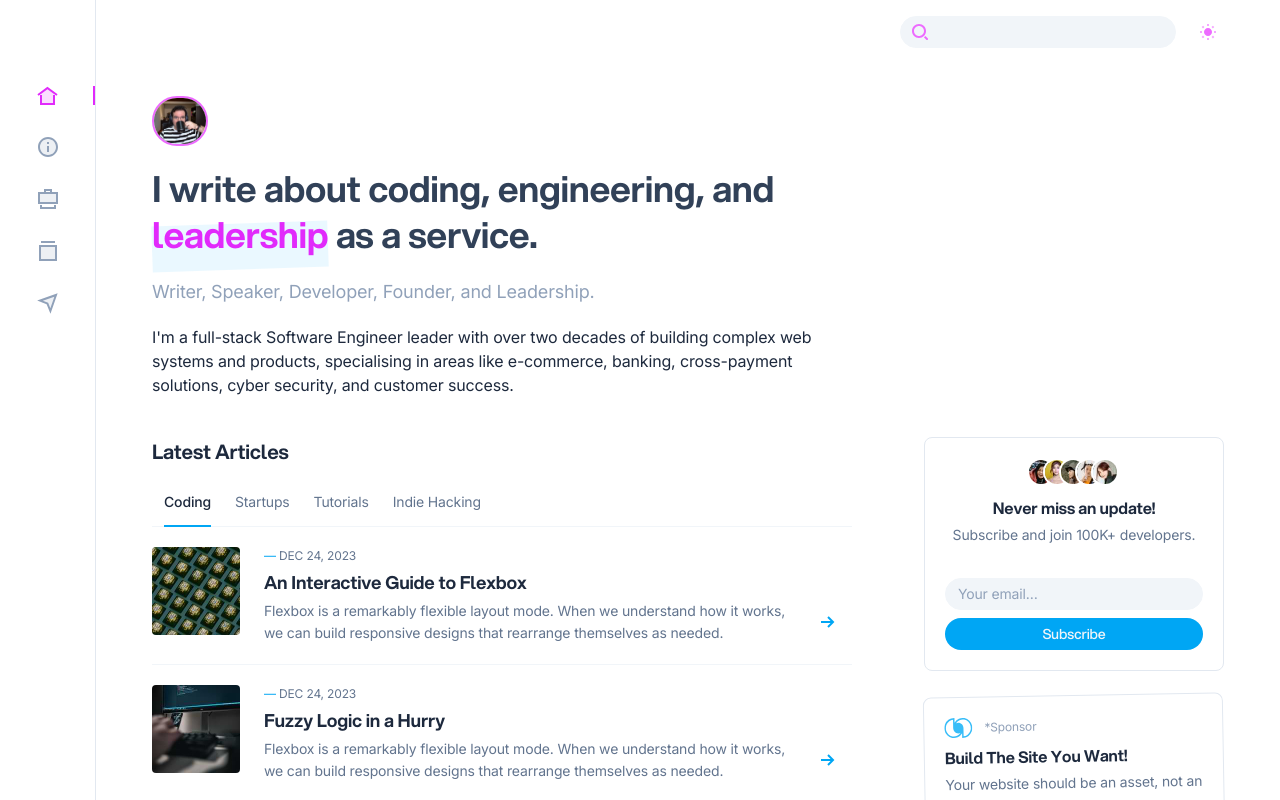
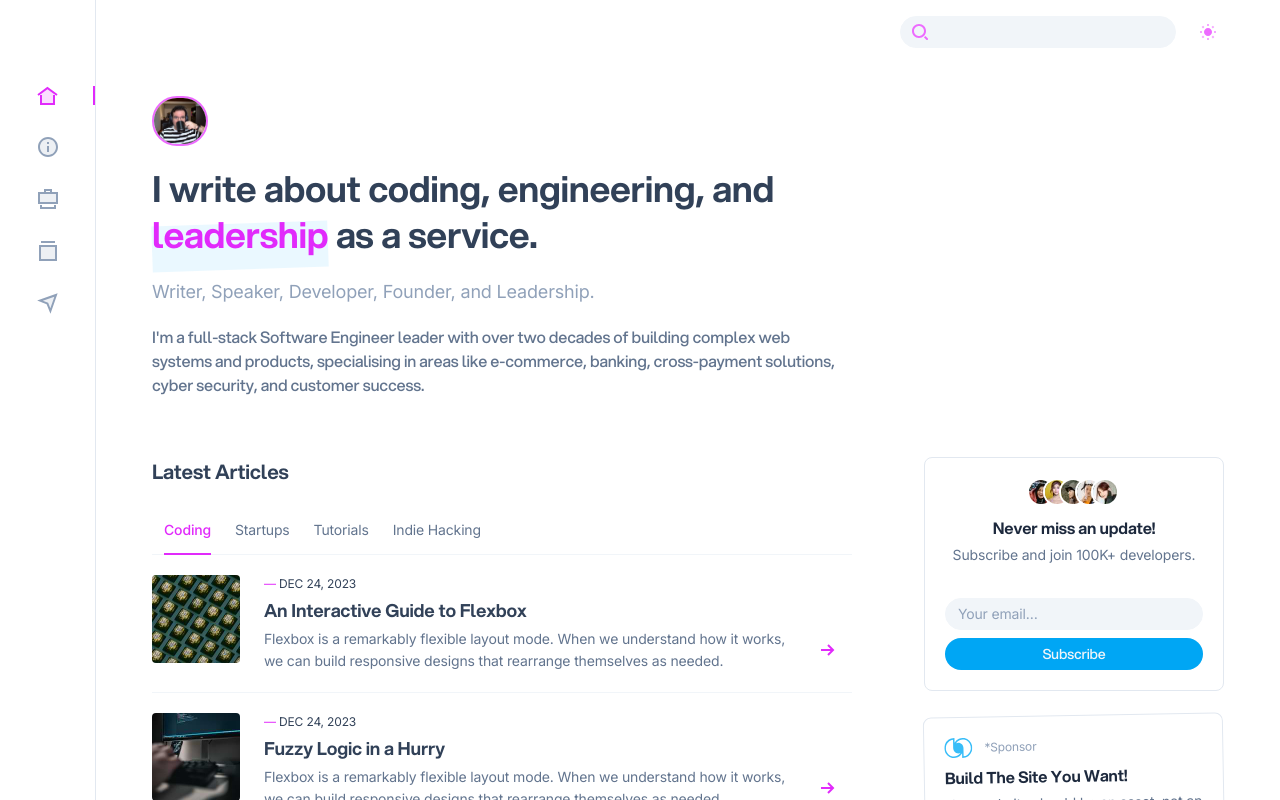
Before and after one commit to praesenx/api, a Vue app in the folder web/: page / in a window 1280 px wide. Shown: the top 800 px of the page. Built offline with nearby package versions, Linux system fonts and the light colour scheme; a web font is replaced by a local one.

Commit message:
articles-list

```diff
--- a/web/src/css/support/blog.css
+++ b/web/src/css/support/blog.css
@@ -2,11 +2,6 @@
     @apply text-indigo-400 font-medium;
     @apply hover:text-indigo-500 hover:cursor-pointer hover:underline;
     @apply dark:text-slate-500 dark:hover:text-slate-400;
-}
-
-.blog-h1 {
-    @apply font-aspekta mb-5 mt-5;
-    @apply text-slate-700 dark:text-slate-300;
 }
 
 .blog-h1 {
--- a/web/src/partials/ArticleItemPartial.vue
+++ b/web/src/partials/ArticleItemPartial.vue
@@ -3,19 +3,22 @@
 		<div class="flex items-start">
 			<img class="rounded-sm w-16 h-16 sm:w-[88px] sm:h-[88px] object-cover mr-6" :src="item.image" width="88" height="88" :alt="item.title" />
 			<div>
-				<div class="text-xs text-slate-500 uppercase mb-1"><span class="text-sky-500">—</span> {{ item.date }}</div>
-				<h3 class="font-aspekta text-lg font-[650] mb-1">
+				<div class="text-xs text-slate-700 uppercase mb-1 dark:text-slate-500">
+                    <span class="dark:text-sky-400 text-fuchsia-500">—</span>&nbsp;{{ item.date }}
+                </div>
+				<h3 class="text-slate-700 font-aspekta text-lg font-[650] mb-1 dark:text-slate-300">
 					<router-link
-						class="inline-flex relative hover:text-sky-500 duration-150 ease-out before:scale-x-0 before:origin-center before:absolute before:inset-0 before:bg-sky-200 dark:before:bg-sky-500 before:opacity-30 before:-z-10 before:translate-y-1/4 before:-rotate-2 hover:before:scale-100 before:duration-150 before:ease-in-out"
+						class="inline-flex relative hover:text-fuchsia-500 duration-150 ease-out before:scale-x-0 before:origin-center before:absolute before:inset-0 before:bg-sky-200 dark:before:bg-sky-500 before:opacity-30 before:-z-10 before:translate-y-1/4 before:-rotate-2 hover:before:scale-100 before:duration-150 before:ease-in-out"
 						:to="item.slug"
-						>{{ item.title }}</router-link
-					>
+						>
+                        {{ item.title }}
+                    </router-link>
 				</h3>
 				<div class="flex">
-					<div class="grow text-sm text-slate-500 dark:text-slate-400">
+					<div class="grow text-sm text-slate-500 dark:text-slate-500">
 						{{ item.excerpt }}
 					</div>
-					<router-link class="hidden lg:flex shrink-0 text-sky-500 items-center justify-center w-12 group" :to="item.slug" tabindex="-1">
+					<router-link class="hidden lg:flex shrink-0 text-fuchsia-500 dark:text-sky-400 items-center justify-center w-12 group" :to="item.slug" tabindex="-1">
 						<svg class="fill-current group-hover:translate-x-2 duration-150 ease-in-out" xmlns="http://www.w3.org/2000/svg" width="14" height="12">
 							<path d="M9.586 5 6.293 1.707 7.707.293 13.414 6l-5.707 5.707-1.414-1.414L9.586 7H0V5h9.586Z" />
 						</svg>
--- a/web/src/partials/ArticlesListPartial.vue
+++ b/web/src/partials/ArticlesListPartial.vue
@@ -1,20 +1,20 @@
 <template>
 	<section>
-		<h2 class="font-aspekta text-xl font-[650] mb-3">Latest Articles</h2>
+		<h2 class="mb-5 font-aspekta text-slate-700 dark:text-sky-400 text-xl font-[650]">Latest Articles</h2>
 
 		<!-- Filters -->
 		<ul class="flex flex-wrap text-sm border-b border-slate-100 dark:border-slate-800">
 			<li class="px-3 -mb-px">
-				<a class="block py-3 font-medium text-slate-800 dark:text-slate-100 border-b-2 border-sky-500" href="#0">Coding</a>
+				<a class="block py-3 font-medium text-fuchsia-500 border-b-2 border-fuchsia-500 dark:text-slate-300 dark:border-sky-400" href="#">Coding</a>
 			</li>
 			<li class="px-3 -mb-px">
-				<a class="block py-3 text-slate-500 hover:text-slate-600 dark:text-slate-400 dark:hover:text-slate-300" href="#0">Startups</a>
+				<a class="block py-3 text-slate-500 hover:text-slate-600 dark:text-slate-400 dark:hover:text-slate-300" href="#">Startups</a>
 			</li>
 			<li class="px-3 -mb-px">
-				<a class="block py-3 text-slate-500 hover:text-slate-600 dark:text-slate-400 dark:hover:text-slate-300" href="#0">Tutorials</a>
+				<a class="block py-3 text-slate-500 hover:text-slate-600 dark:text-slate-400 dark:hover:text-slate-300" href="#">Tutorials</a>
 			</li>
 			<li class="px-3 -mb-px">
-				<a class="block py-3 text-slate-500 hover:text-slate-600 dark:text-slate-400 dark:hover:text-slate-300" href="#0">Indie Hacking</a>
+				<a class="block py-3 text-slate-500 hover:text-slate-600 dark:text-slate-400 dark:hover:text-slate-300" href="#">Indie Hacking</a>
 			</li>
 		</ul>
 
--- a/web/src/partials/HeroPartial.vue
+++ b/web/src/partials/HeroPartial.vue
@@ -10,9 +10,10 @@
 					>
 					as a service.
 				</h1>
-				<p class="text-lg text-slate-400 dark:text-slate-400 mb-5">Writer, Speaker, Developer, Founder, and Leadership.</p>
-				<p class="mb-5d dark:text-slate-500">
-					I'm a full-stack Software Engineer leader with over two decades of building complex web systems and products, specialising in areas like e-commerce, banking, cross-payment solutions, cyber
+				<p class="text-lg text-slate-400 dark:text-slate-300 mb-5">Writer, Speaker, Developer, Founder, and Leadership.</p>
+				<p class="mb-5 font-aspekta text-slate-500 dark:text-slate-500">
+					I'm a full-stack Software Engineer leader with over two decades of building complex web systems and
+                    products, specialising in areas like e-commerce, banking, cross-payment solutions, cyber
 					security, and customer success.
 				</p>
 			</div>
```
